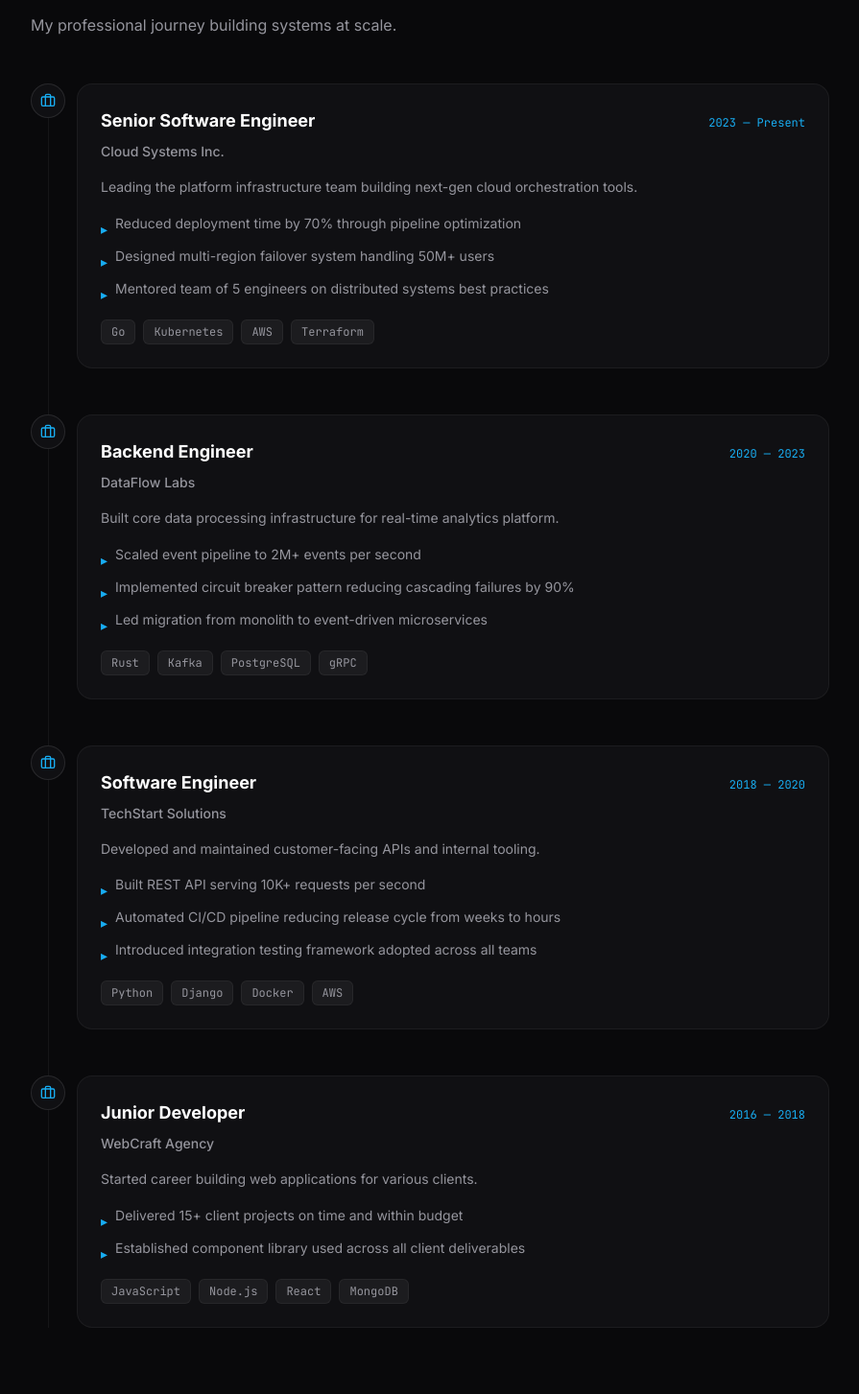
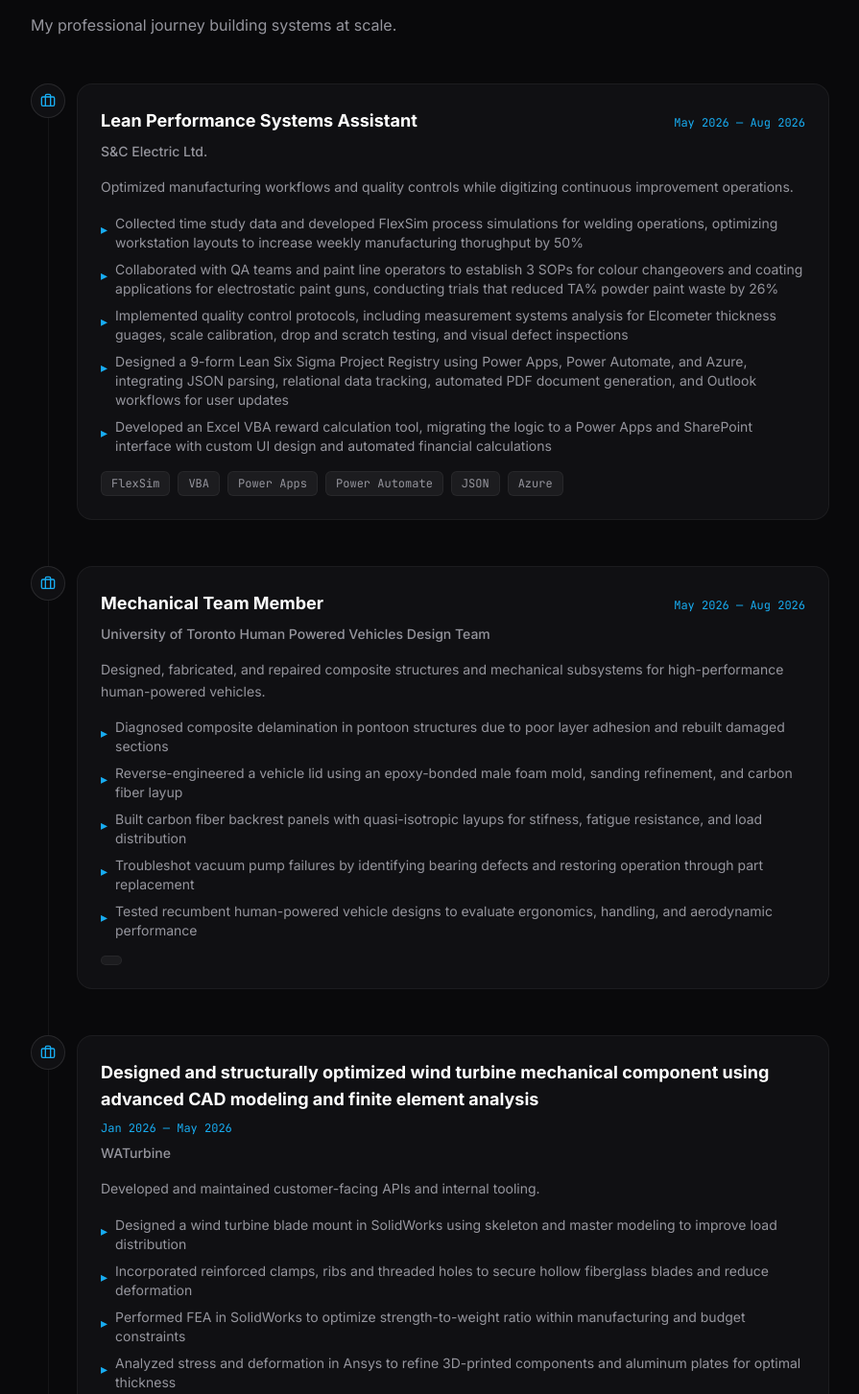
Before and after one commit to choi9948/Seunghee-Choi-Portfolio, a React (Vite) app: page /experience in a window 1280 px wide. Shown: the part 237-1690 px from the top of the page at 96% size, without its empty margins (192-1087 px from the left). Built offline with nearby package versions, Linux system fonts and the light colour scheme; what @radix-ui/themes would draw is missing.

Commit message:
Update experience entries with new roles and details

```diff
--- a/src/pages/Experience.tsx
+++ b/src/pages/Experience.tsx
@@ -6,54 +6,62 @@ import React from 'react';
     const experiences: Experience[] = [
       {
         id: '1',
-        role: 'Senior Software Engineer',
-        company: 'Cloud Systems Inc.',
-        period: '2023 — Present',
-        description: 'Leading the platform infrastructure team building next-gen cloud orchestration tools.',
+        role: 'Lean Performance Systems Assistant',
+        company: 'S&C Electric Ltd.',
+        period: 'May 2026 — Aug 2026',
+        description: 'Optimized manufacturing workflows and quality controls while digitizing continuous improvement operations.',
         achievements: [
-          'Reduced deployment time by 70% through pipeline optimization',
-          'Designed multi-region failover system handling 50M+ users',
-          'Mentored team of 5 engineers on distributed systems best practices',
+          'Collected time study data and developed FlexSim process simulations for welding operations, optimizing workstation layouts to increase weekly manufacturing thorughput by 50%',
+          'Collaborated with QA teams and paint line operators to establish 3 SOPs for colour changeovers and coating applications for electrostatic paint guns, conducting trials that reduced TA% powder paint waste by 26%',
+          'Implemented quality control protocols, including measurement systems analysis for Elcometer thickness guages, scale calibration, drop and scratch testing, and visual defect inspections',
+          'Designed a 9-form Lean Six Sigma Project Registry using Power Apps, Power Automate, and Azure, integrating JSON parsing, relational data tracking, automated PDF document generation, and Outlook workflows for user updates',
+          'Developed an Excel VBA reward calculation tool, migrating the logic to a Power Apps and SharePoint interface with custom UI design and automated financial calculations',
         ],
-        stack: ['Go', 'Kubernetes', 'AWS', 'Terraform'],
+        stack: ['FlexSim', 'VBA', 'Power Apps', 'Power Automate', 'JSON', 'Azure'],
       },
       {
         id: '2',
-        role: 'Backend Engineer',
-        company: 'DataFlow Labs',
-        period: '2020 — 2023',
-        description: 'Built core data processing infrastructure for real-time analytics platform.',
+        role: 'Mechanical Team Member',
+        company: 'University of Toronto Human Powered Vehicles Design Team',
+        period: 'May 2026 — Aug 2026',
+        description: 'Designed, fabricated, and repaired composite structures and mechanical subsystems for high-performance human-powered vehicles.',
         achievements: [
-          'Scaled event pipeline to 2M+ events per second',
-          'Implemented circuit breaker pattern reducing cascading failures by 90%',
-          'Led migration from monolith to event-driven microservices',
+          'Diagnosed composite delamination in pontoon structures due to poor layer adhesion and rebuilt damaged sections',
+          'Reverse-engineered a vehicle lid using an epoxy-bonded male foam mold, sanding refinement, and carbon fiber layup',
+          'Built carbon fiber backrest panels with quasi-isotropic layups for stifness, fatigue resistance, and load distribution',
+          'Troubleshot vacuum pump failures by identifying bearing defects and restoring operation through part replacement',
+          'Tested recumbent human-powered vehicle designs to evaluate ergonomics, handling, and aerodynamic performance',
         ],
-        stack: ['Rust', 'Kafka', 'PostgreSQL', 'gRPC'],
+        stack: [''],
       },
       {
         id: '3',
-        role: 'Software Engineer',
-        company: 'TechStart Solutions',
-        period: '2018 — 2020',
+        role: 'Designed and structurally optimized wind turbine mechanical component using advanced CAD modeling and finite element analysis',
+        company: 'WATurbine',
+        period: 'Jan 2026 — May 2026',
         description: 'Developed and maintained customer-facing APIs and internal tooling.',
         achievements: [
-          'Built REST API serving 10K+ requests per second',
-          'Automated CI/CD pipeline reducing release cycle from weeks to hours',
-          'Introduced integration testing framework adopted across all teams',
+          'Designed a wind turbine blade mount in SolidWorks using skeleton and master modeling to improve load distribution',
+          'Incorporated reinforced clamps, ribs and threaded holes to secure hollow fiberglass blades and reduce deformation',
+          'Performed FEA in SolidWorks to optimize strength-to-weight ratio within manufacturing and budget constraints',
+          'Analyzed stress and deformation in Ansys to refine 3D-printed components and aluminum plates for optimal thickness',
         ],
-        stack: ['Python', 'Django', 'Docker', 'AWS'],
+        stack: ['SolidWorks', 'Ansys'],
       },
       {
         id: '4',
-        role: 'Junior Developer',
-        company: 'WebCraft Agency',
-        period: '2016 — 2018',
-        description: 'Started career building web applications for various clients.',
+        role: 'Robotics Captain & Member',
+        company: 'LanceBotics',
+        period: 'Sep 2022 — Jun 2025',
+        description: 'Directed end-to-end robotics development, mechanical prototyping, and C++ autonomous controls while scaling team membership and engineering operations.',
         achievements: [
-          'Delivered 15+ client projects on time and within budget',
-          'Established component library used across all client deliverables',
+          'Devised a range of subsystems tailored to distinct tasks such as intake, launching, climbing, and claw mechanisms',
+          'Evaluated H-drive, X-drive, and tank drivetrains to determine optimal configuration and gear ratios for 11-watt motors',
+          'Refined mobile-goal clamp prototypes to minimize pneumatic air consumption through angle-based force analysis',
+          'Optimized drive controls and autonomous routines in C++ to participate in VEX Robotics Competitions',
+          'Led a team of 5, expanding to 15 members across all divisions of design, build, programming, and documentation',
         ],
-        stack: ['JavaScript', 'Node.js', 'React', 'MongoDB'],
+        stack: ['C++', 'VEX V5'],
       },
     ];
 
```
